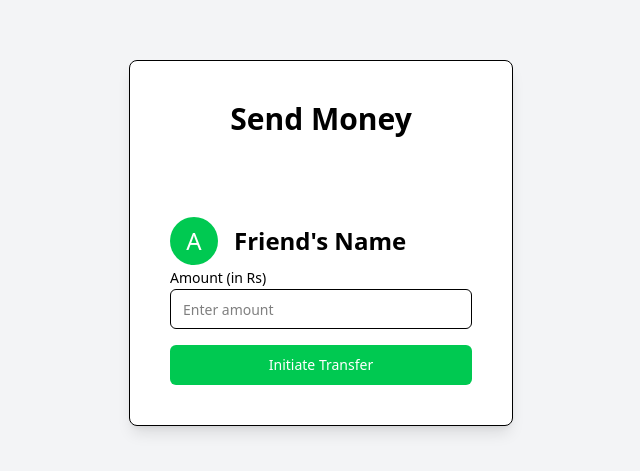
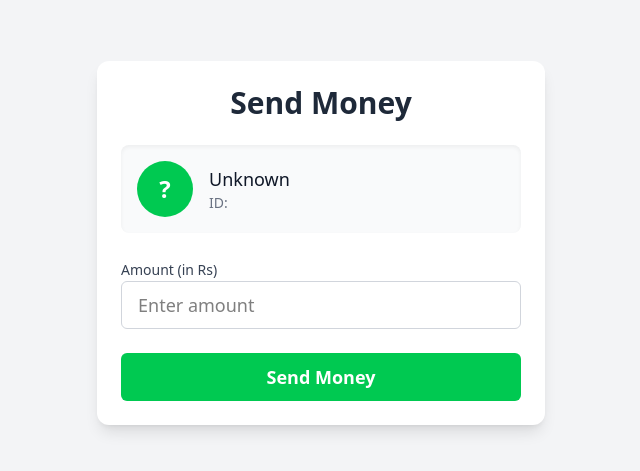
Before and after one commit to Krishna-Mehta-135/EzPay, a React (Vite) app in the folder Client/: page /send in a window 1280 px wide. Shown: the part 157-628 px from the top of the page, without its empty margins (319-959 px from the left). Built offline with nearby package versions, Linux system fonts and the light colour scheme.

Commit message:
changed send-money ui

```diff
--- a/Client/src/components/Users.jsx
+++ b/Client/src/components/Users.jsx
@@ -1,6 +1,7 @@
-import React, { useState, useEffect } from "react";
-import { Button } from "./Button";
+import React, {useState, useEffect} from "react";
+import {Button} from "./Button";
 import axios from "axios";
+import {useNavigate} from "react-router-dom";
 
 const Users = () => {
     const [users, setUsers] = useState([]);
@@ -9,20 +10,15 @@ const Users = () => {
     useEffect(() => {
         const fetchUsers = async () => {
             const token = sessionStorage.getItem("accessToken");
-
-            if (!token) {
-                console.error("No access token found");
-                setUsers([]);
-                return;
-            }
+            if (!token) return console.error("No access token found");
 
             try {
                 const response = await axios.get("http://localhost:8000/api/v1/user/bulk", {
-                    headers: { Authorization: `Bearer ${token}` },
-                    withCredentials: true
+                    headers: {Authorization: `Bearer ${token}`},
+                    withCredentials: true,
                 });
 
-                setUsers(response.data.user || []); // ✅ Fix: Correct key
+                setUsers(response.data.user || []);
             } catch (error) {
                 console.error("Error fetching users:", error);
                 setUsers([]);
@@ -32,12 +28,12 @@ const Users = () => {
         fetchUsers();
     }, []);
 
+    const handleSendMoney = (receiverId) => {
+    };
 
-    if (!users) return <div>Loading users...</div>;
+    if (!users.length) return <div>Loading users...</div>;
 
-    const filteredUsers = users.filter((user) =>
-        user.fullName?.toLowerCase().includes(filter.toLowerCase()) // Use optional chaining
-    );
+    const filteredUsers = users.filter((user) => user.fullName?.toLowerCase().includes(filter.toLowerCase()));
 
     return (
         <div>
@@ -52,14 +48,15 @@ const Users = () => {
             </div>
             <div>
                 {filteredUsers.map((user) => (
-                    <User key={user._id} user={user} />
+                    <User key={user._id} user={user} onSendMoney={handleSendMoney} />
                 ))}
             </div>
         </div>
     );
 };
 
-const User = ({ user }) => {
+const User = ({user, onSendMoney}) => {
+    const navigate = useNavigate();
     return (
         <div className="flex justify-between mt-4">
             <div className="flex">
@@ -69,10 +66,11 @@ const User = ({ user }) => {
                 <div className="flex flex-col justify-center h-full">{user.fullName}</div>
             </div>
             <div className="flex flex-col justify-center h-full">
-                <Button label={"Send Money"} />
+            <Button onClick={() => navigate("/send", { state: { receiverId: user._id, name: user.fullName } })} label={"Send Money"} />
+
             </div>
         </div>
     );
 };
 
-export { Users };
+export {Users};
--- a/Client/src/pages/SendMoney.jsx
+++ b/Client/src/pages/SendMoney.jsx
@@ -1,39 +1,40 @@
+import { useLocation } from "react-router-dom";
+
 const SendMoney = () => {
+    const location = useLocation();
+    const { receiverId, name } = location.state || {};
+
     return (
-        <div class="flex justify-center h-screen bg-gray-100">
-            <div className="h-full flex flex-col justify-center">
-                <div class="border h-min text-card-foreground max-w-md p-4 space-y-8 w-96 bg-white shadow-lg rounded-lg">
-                    <div class="flex flex-col space-y-1.5 p-6">
-                        <h2 class="text-3xl font-bold text-center">Send Money</h2>
+        <div className="flex justify-center items-center min-h-screen bg-gray-100 px-4">
+            <div className="w-full max-w-md bg-white shadow-lg rounded-xl p-6 space-y-6">
+                {/* Header */}
+                <h2 className="text-3xl font-bold text-center text-gray-800">Send Money</h2>
+
+                {/* Receiver Info */}
+                <div className="flex items-center space-x-4 p-4 bg-gray-50 rounded-lg shadow-inner">
+                    <div className="w-14 h-14 rounded-full bg-green-500 flex items-center justify-center text-white text-2xl font-semibold">
+                        {name ? name[0] : "?"}
                     </div>
-                    <div class="p-6">
-                        <div class="flex items-center space-x-4">
-                            <div class="w-12 h-12 rounded-full bg-green-500 flex items-center justify-center">
-                                <span class="text-2xl text-white">A</span>
+                    <div className="text-lg font-medium text-gray-900">
+                        {name || "Unknown"}
+                        <p className="text-sm text-gray-500">ID: {receiverId}</p>
                     </div>
-                            <h3 class="text-2xl font-semibold">Friend's Name</h3>
                 </div>
-                        <div class="space-y-4">
-                            <div class="space-y-2">
-                                <label
-                                    class="text-sm font-medium leading-none peer-disabled:cursor-not-allowed peer-disabled:opacity-70"
-                                    for="amount"
-                                >
-                                    Amount (in Rs)
-                                </label>
+
+                {/* Amount Input */}
+                <div className="space-y-2">
+                    <label className="text-sm font-medium text-gray-700">Amount (in Rs)</label>
                     <input
                         type="number"
-                                    class="flex h-10 w-full rounded-md border border-input bg-background px-3 py-2 text-sm"
-                                    id="amount"
+                        className="w-full h-12 rounded-md border border-gray-300 focus:border-green-500 focus:ring focus:ring-green-300 px-4 text-lg outline-none"
                         placeholder="Enter amount"
                     />
                 </div>
-                            <button class="justify-center rounded-md text-sm font-medium ring-offset-background transition-colors h-10 px-4 py-2 w-full bg-green-500 text-white">
-                                Initiate Transfer
+
+                {/* Send Button */}
+                <button className="w-full h-12 bg-green-500 hover:bg-green-600 text-white text-lg font-semibold rounded-md transition">
+                    Send Money
                 </button>
-                        </div>
-                    </div>
-                </div>
             </div>
         </div>
     );
```
Lines whose indentation alone changed are shown as unchanged.
